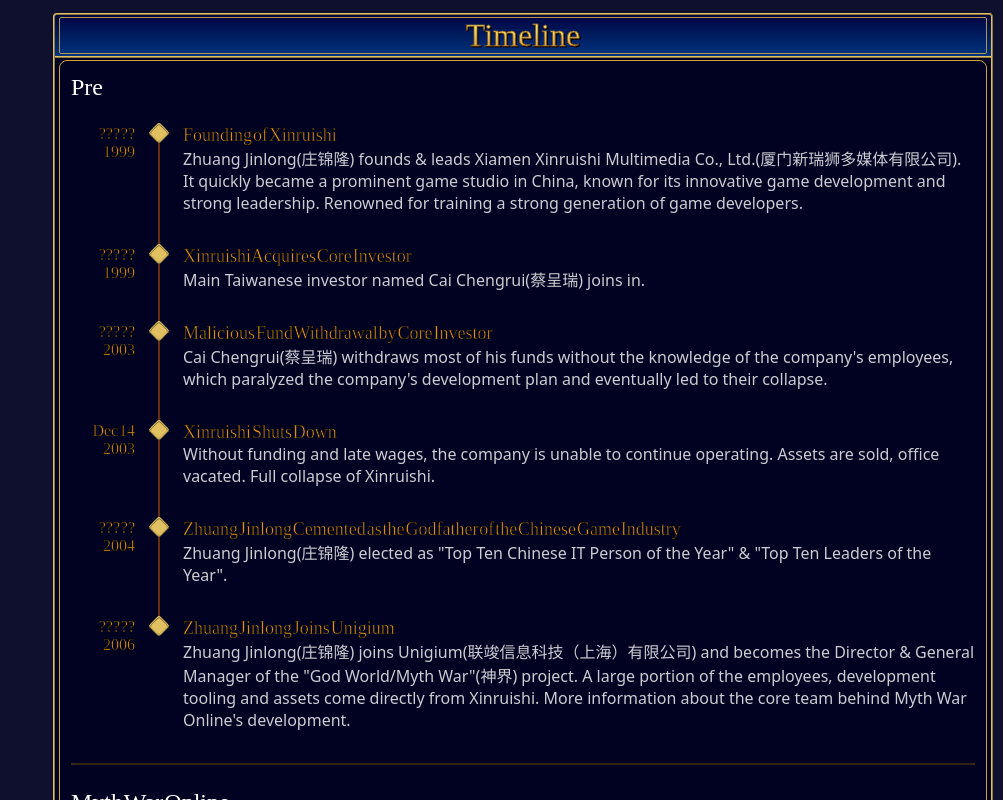
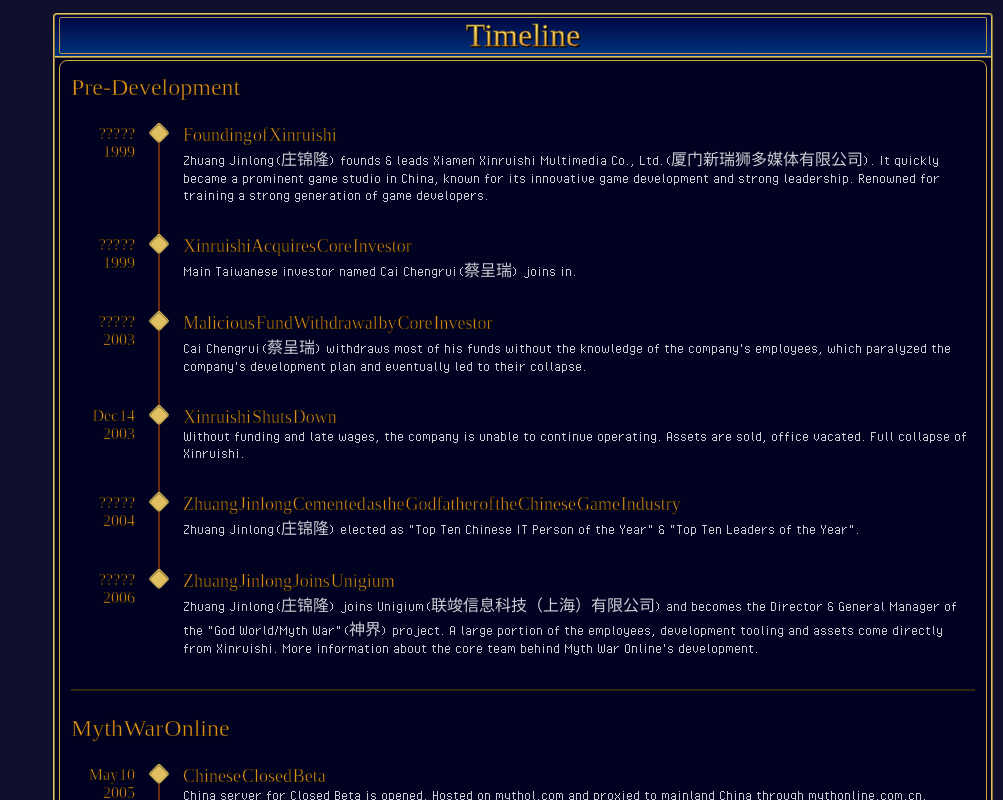
Before and after one commit to MGSimard/myth-war-archive-v2, a React (Vite) app: page /game-history in a window 1280 px wide. Shown: the part 1500-2300 px from the top of the page, without its empty margins (277-1280 px from the left). Built offline with nearby package versions, Linux system fonts and the light colour scheme; a web font is replaced by a local one.

Commit message:
Test out pixel font

```diff
--- a/src/_components/AudioPlayer.tsx
+++ b/src/_components/AudioPlayer.tsx
@@ -25,7 +25,7 @@
           {Object.entries(tracks).map(([category, tracks]) => (
             <Fragment key={category}>
               <h4 className="label">{category}</h4>
-              <ul>
+              <ul className="system">
                 {tracks.map((track) => (
                   <li key={track.file}>
                     <button
--- a/src/_components/Timeline.tsx
+++ b/src/_components/Timeline.tsx
@@ -8,7 +8,7 @@
 
 export function Timeline({ items }: { items: TimelineItem[] }) {
   return (
-    <ol className="timeline">
+    <ol className="timeline system">
       {items.map((item) => (
         <li key={item.id}>
           <time>
--- a/src/_data/communities.json
+++ b/src/_data/communities.json
@@ -20,7 +20,7 @@
     {
       "name": "Myth War Server",
       "link": "https://discord.gg/mceUzvF9zS",
-      "description": "Discord community for an ongoing effort in developing a compatible Myth War Online server from scratch. You can currently run your own local server, or log into a testing instance accessible by following instructions in the server. Very barebones for the time being, and unlikely to see meaningful progress in the near future. GitLab Repo: https://gitlab.com/wander-gr/mw-tools"
+      "description": "Discord community for an ongoing effort in developing a compatible Myth War Online server from scratch. You can currently run your own local server, or log into a testing instance accessible by following instructions in the server. Fairly barebones for the time being, but seeing good progress in early development. GitLab Repo: https://gitlab.com/wander-gr/mw-tools"
     }
   ],
   "subreddits": [
--- a/src/_styles/fonts.css
+++ b/src/_styles/fonts.css
@@ -28,3 +28,19 @@
   font-style: normal;
   font-display: swap;
 }
+
+/* PIXEL OPERATOR */
+@font-face {
+  font-family: "Pixel Operator";
+  src: url("/fonts/pixel-operator/PixelOperator.ttf") format("truetype");
+  font-weight: 400;
+  font-style: normal;
+  font-display: swap;
+}
+@font-face {
+  font-family: "Pixel Operator";
+  src: url("/fonts/pixel-operator/PixelOperator-Bold.ttf") format("truetype");
+  font-weight: 700;
+  font-style: normal;
+  font-display: swap;
+}
--- a/src/_styles/global.css
+++ b/src/_styles/global.css
@@ -7,6 +7,7 @@
   --displayFont: "Zieruk", "Palatino Linotype", "Book Antiqua", "Georgia", serif;
   --contentFont: "system-ui", "sans-serif";
   --headingFont: "Hanyi Fanglijian", "Brush Script MT", "cursive", serif;
+  --pixelFont: "Pixel Operator", "system-ui", "sans-serif";
 
   --decorlinePad: 0.2rem 0.4rem;
 
@@ -188,6 +189,10 @@
 }
 /**/
 /* HELPERS */
+.system {
+  font-family: var(--pixelFont);
+  font-size: 1.6rem;
+}
 .heading {
   display: block;
   font-family: var(--headingFont);
@@ -246,9 +251,6 @@
   -moz-user-select: none;
   -ms-user-select: none;
   user-select: none;
-}
-#audio-download {
-  margin-left: auto;
 }
 .grid-2 {
   display: grid;
@@ -862,6 +864,7 @@
 #audio-info label {
   display: flex;
   flex-wrap: wrap;
+  align-items: center;
   gap: 0.4rem;
 }
 #audio-info label span {
@@ -869,6 +872,7 @@
   flex-shrink: 0;
 }
 #audio-info label[for="audio-details"] {
+  align-items: normal;
   flex-direction: column;
   gap: 0.4rem;
 }
@@ -877,6 +881,8 @@
   flex-grow: 1;
   min-width: 0;
   padding: var(--decorlinePad);
+  font-family: var(--pixelFont);
+  font-size: 1.6rem;
   color: white;
   border: 0.2rem solid;
   border-top-color: var(--clrInputReadOnlyTLBorder);
@@ -1001,6 +1007,9 @@
   background: var(--clrGoldInnerLineLight);
   border-radius: 50%;
   transform: translate(-50%, -50%);
+}
+#audio-download {
+  margin-left: auto;
 }
 /* PAPYRUS TABLE */
 .papyrus-table {
--- a/src/routes/assets/maps.tsx
+++ b/src/routes/assets/maps.tsx
@@ -13,7 +13,7 @@
     <>
       <Header title="Map Assets" />
       <Section title="Maps" id="maps">
-        <table className="blue-table">
+        <table className="blue-table system">
           <thead>
             <tr>
               <th>File</th>
--- a/src/routes/communities/index.tsx
+++ b/src/routes/communities/index.tsx
@@ -38,7 +38,7 @@
 
 function Table({ data }: { data: TableProps[] }) {
   return (
-    <table className="blue-table separator">
+    <table className="blue-table separator system">
       <thead>
         <tr>
           <th>Link</th>
--- a/src/routes/game-history/index.tsx
+++ b/src/routes/game-history/index.tsx
@@ -91,7 +91,7 @@
         </div>
       </Section>
       <Section title="Timeline" id="timeline-section">
-        <h3>Pre</h3>
+        <h3 className="label">Pre-Development</h3>
         <Timeline
           items={[
             {
@@ -166,7 +166,7 @@
           ]}
         />
         <hr />
-        <h3>Myth War Online</h3>
+        <h3 className="label">Myth War Online</h3>
         <Timeline
           items={[
             {
@@ -221,7 +221,7 @@
           ]}
         />
         <hr />
-        <h3>Myth War II</h3>
+        <h3 className="label">Myth War II</h3>
         <Timeline
           items={[
             {
@@ -280,7 +280,7 @@
           ]}
         />
         <hr />
-        <h3>Myth War III: Legends of the Dark</h3>
+        <h3 className="heading">Myth War III: Legends of the Dark</h3>
         <Timeline
           items={[
             {
--- a/src/routes/tools/index.tsx
+++ b/src/routes/tools/index.tsx
@@ -32,7 +32,7 @@
 
 function Table({ data }: { data: TableProps[] }) {
   return (
-    <table className="blue-table separator">
+    <table className="blue-table separator system">
       <thead>
         <tr>
           <th>Tool</th>
```
Also changed, not shown: public/fonts/pixel-operator/PixelOperator-Bold.ttf (added), public/fonts/pixel-operator/PixelOperator.ttf (added).
